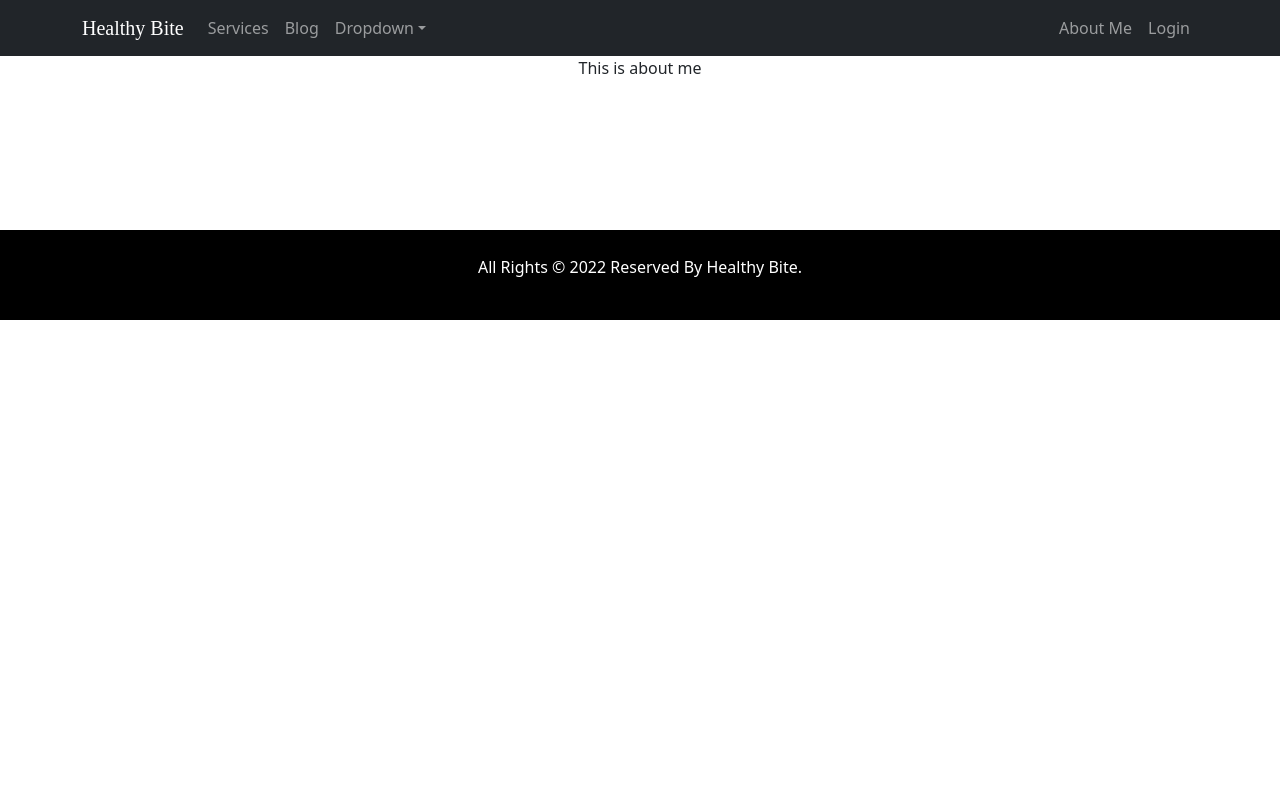
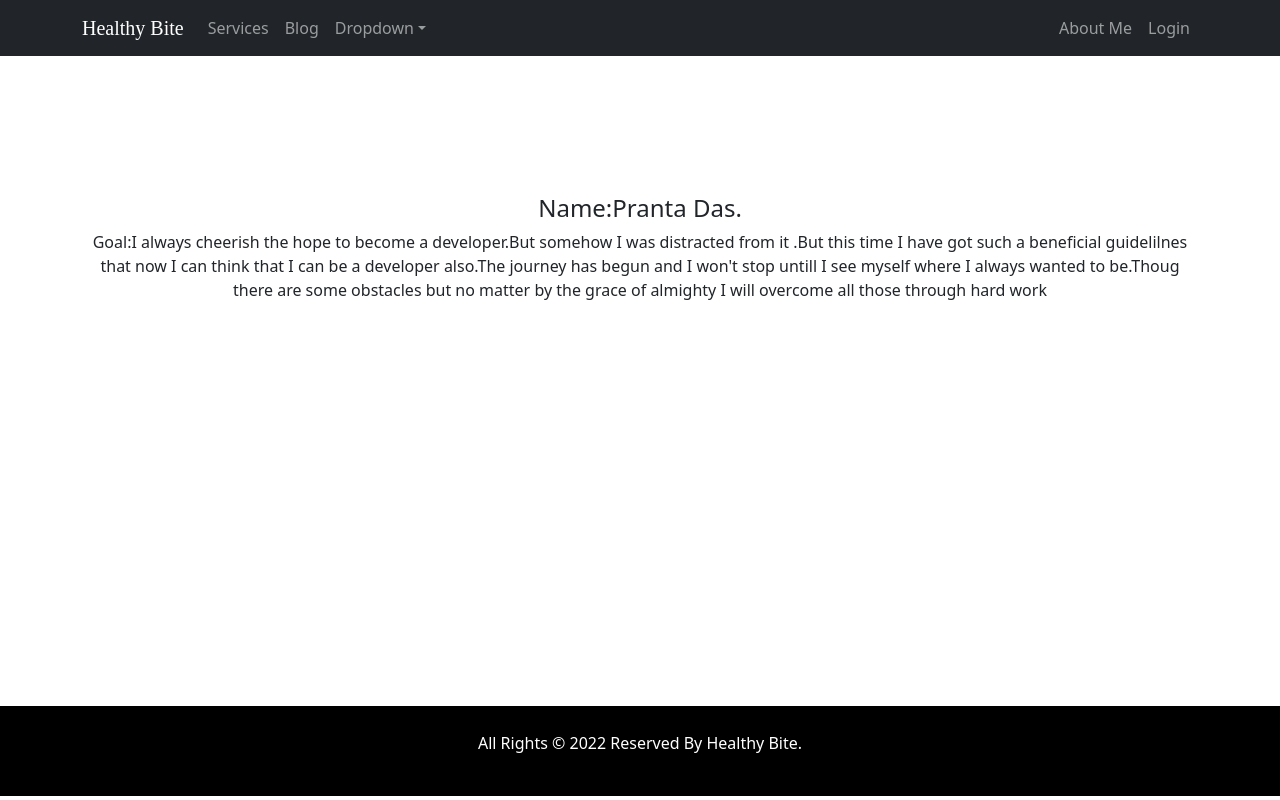
Before and after one commit to PrantaDas/healty-bite-react, a React (Create React App) app: page /about in a window 1280 px wide. Built offline with nearby package versions, Linux system fonts and the light colour scheme; no server answers.

Commit message:
abourt me added

```diff
--- a/src/Components/Consultation/Consultation.js
+++ b/src/Components/Consultation/Consultation.js
@@ -1,6 +1,7 @@
 import React from 'react';
 import { Button, Card } from 'react-bootstrap';
 import { Link, useNavigate } from 'react-router-dom';
+import './Consultation.css'
 
 const Consultation = ({ consultation }) => {
     const { name, price, picture, description,_id } = consultation;
@@ -10,7 +11,7 @@ const Consultation = ({ consultation }) => {
     }
     return (
         <div className='col-lg-4 col-sm-12'>
-            <Card style={{ width: '18rem' }}>
+            <Card className='card-container' style={{ width: '18rem' }}>
                 <Card.Img style={{width:'281px',height:'191px'}} variant="top" src={picture} />
                 <Card.Body>
                     <Card.Title className='text-info font-bold fs-4'>{name}</Card.Title>
--- a/src/Components/Pages/About/About.js
+++ b/src/Components/Pages/About/About.js
@@ -2,8 +2,11 @@ import React from 'react';
 
 const About = () => {
     return (
-        <div>
-            <p>This is about me</p>
+        <div className='container d-flex justify-content-center align-items-center' style={{ height: '50vh' }}>
+            <div className=''>
+                <h4>Name:Pranta Das.</h4>
+                <p>Goal:I always cheerish the hope to become a developer.But somehow I was distracted from it .But this time I have got such a beneficial guidelilnes that now I can think that I can be a developer also.The journey has begun and I won't stop untill I see myself where I always wanted to be.Thoug there are some obstacles but no matter by the grace of almighty I will overcome all those through hard work</p>
+            </div>
         </div>
     );
 };
--- a/src/Components/Services/Services.js
+++ b/src/Components/Services/Services.js
@@ -5,7 +5,7 @@ import Foods from '../Foods/Foods';
 
 const Services = () => {
     return (
-        <div>
+        <div className='mt-5 mb-5'>
             <p className='text-primary fs-1 fw-bold'>Services</p>
             <hr className='w-50 mx-auto bg-info px-5' style={{ height: '2px' }} />
             <Consultations></Consultations>
--- a/src/Components/Shared/Footer/Footer.css
+++ b/src/Components/Shared/Footer/Footer.css
@@ -1,5 +1,5 @@
 .footer-style{
-   margin-top: 150px;
+   margin-top: 250px;
    height: 90px;
    width: 100%;
    background-color: black;
```
Also changed, not shown: src/Components/Banner/Banner.js (+6 -4 lines), src/Components/Consultation/Consultation.css (added).
